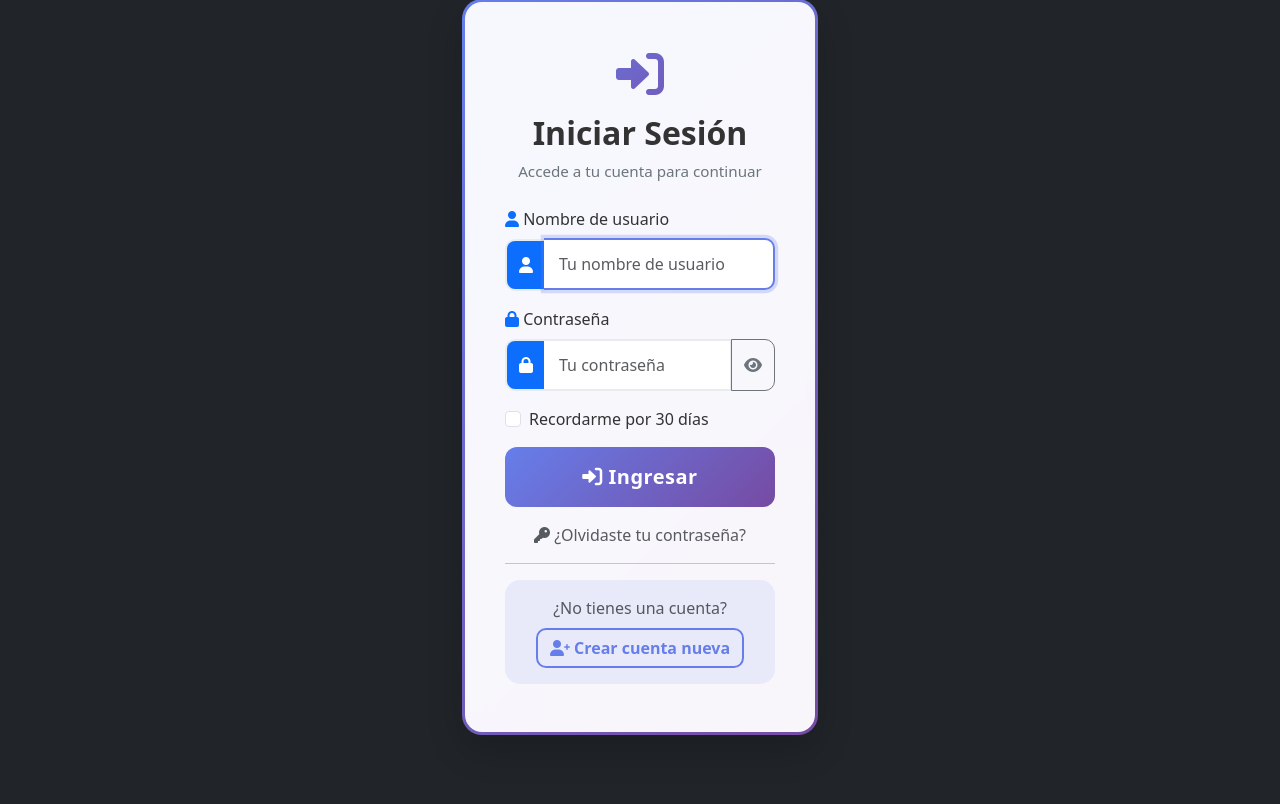
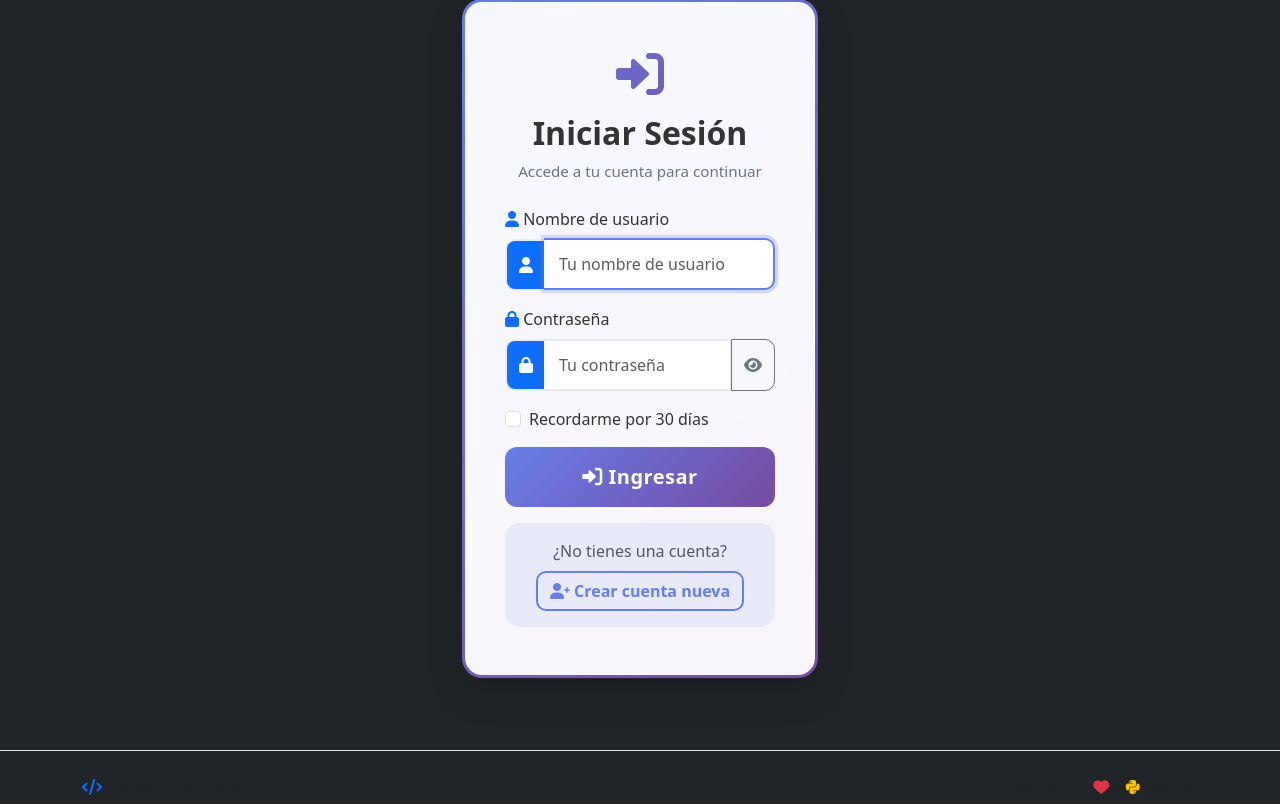
Before and after one commit to afsandoval/platzi_store_app_django, a Django app: page /login/ in a window 1280 px wide. Shown: the part 89-893 px from the top of the page. Run offline with Django 4.2, Linux system fonts and the light colour scheme.

Commit message:
Fix Bugs Frontend API Login

```diff
--- a/accounts/templates/login.html
+++ b/accounts/templates/login.html
@@ -98,14 +98,6 @@
 
           <!-- Enlaces adicionales -->
           <div class="text-center">
-            <div class="mb-3">
-              <a href="#" class="text-decoration-none text-muted hover-primary">
-                <i class="fas fa-key"></i> ¿Olvidaste tu contraseña?
-              </a>
-            </div>
-
-            <hr class="my-3">
-
             <div class="auth-switch">
               <p class="mb-2 text-muted">¿No tienes una cuenta?</p>
               <a href="{% url 'accounts:register' %}" class="btn btn-outline-primary">
--- a/accounts/views.py
+++ b/accounts/views.py
@@ -25,7 +25,7 @@ from .serializers import (
 
 
 # URL base de tu API (configurable desde settings)
-API_BASE_URL = getattr(settings, 'CUSTOM_API_BASE_URL', 'http://http://127.0.0.1:8000/')
+API_BASE_URL = "http://127.0.0.1:8000/api/"
 
 @api_view(['POST'])
 @permission_classes([AllowAny])
@@ -235,6 +235,7 @@ def register_view(request):
                 'first_name': form.cleaned_data['first_name'],
                 'last_name': form.cleaned_data['last_name'],
                 'password': form.cleaned_data['password1'],
+                'password2': form.cleaned_data['password2'],
             }
 
             try:
@@ -259,7 +260,8 @@ def register_view(request):
                             email=user_data['email'],
                             first_name=user_data['first_name'],
                             last_name=user_data['last_name'],
-                            password=user_data['password']
+                            password=user_data['password'],
+                            password2=user_data['password2']
                         )
                         messages.success(
                             request,
--- a/platzi_store_app/settings.py
+++ b/platzi_store_app/settings.py
@@ -238,7 +238,7 @@ SESSION_COOKIE_SAMESITE = 'Lax'
 # ============================================================================
 
 # URL base de tu API de autenticación (CAMBIAR POR TU URL REAL)
-CUSTOM_API_BASE_URL = os.getenv('API_BASE_URL', 'http://localhost:8000/api/auth/')
+CUSTOM_API_BASE_URL = "http://127.0.0.1:8000/api/"
 
 # Configuración de timeouts para requests
 API_TIMEOUT = 10  # segundos
```
